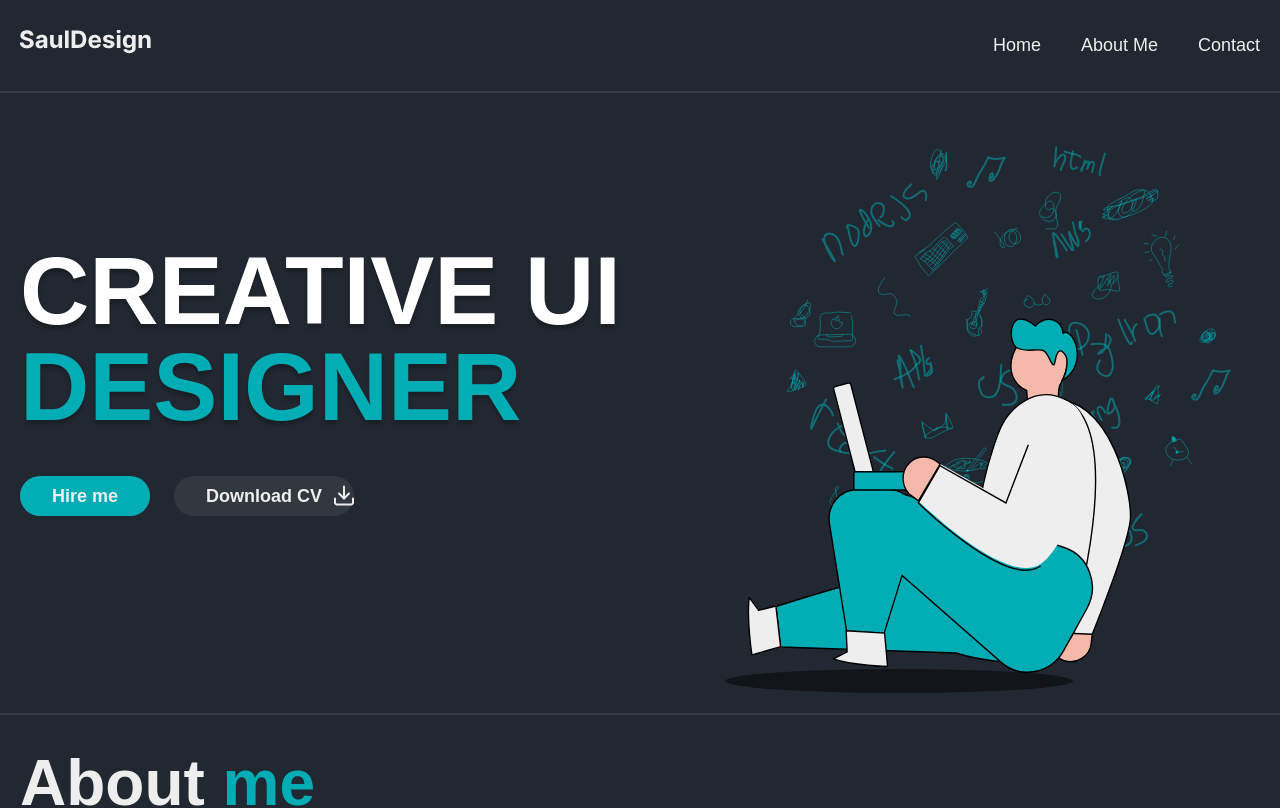
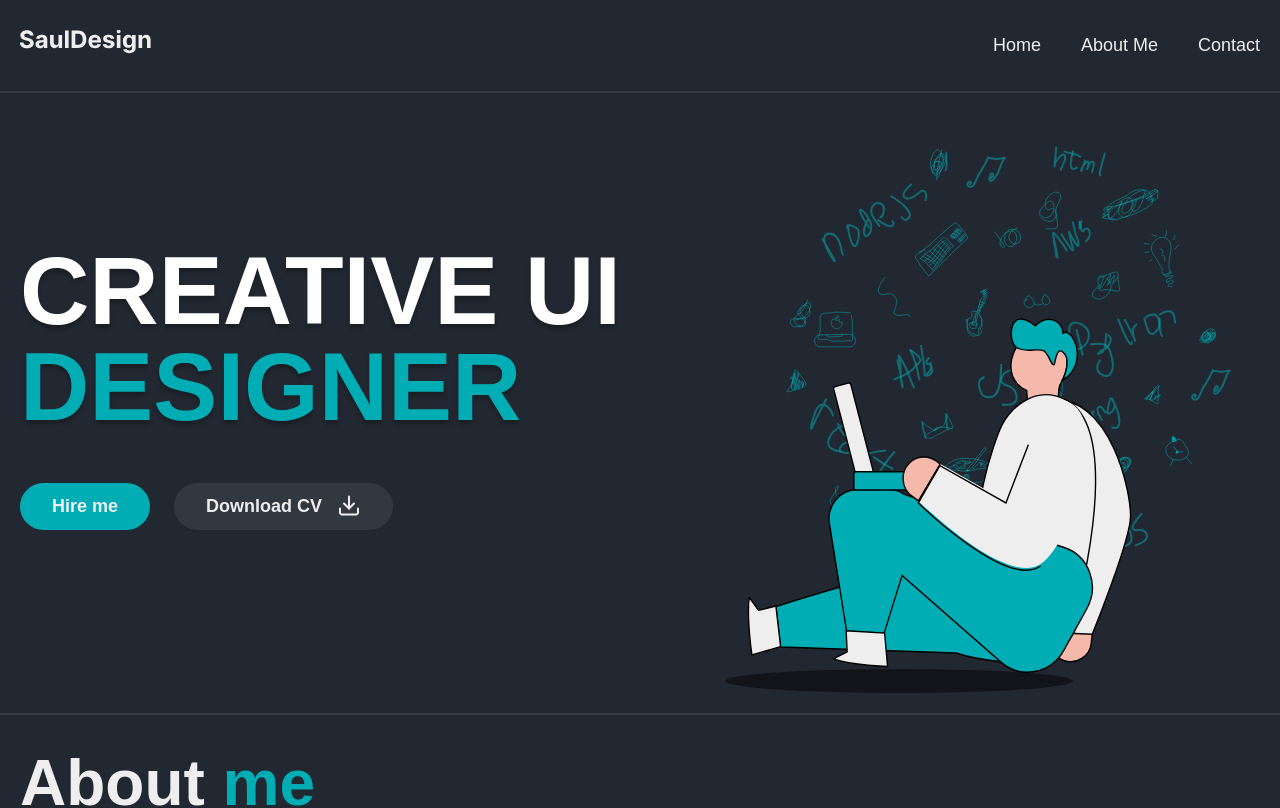
Before and after one commit to MEDOYED/Saul-Design, a React (Vite) app: page / in a window 1280 px wide. Shown: the top 808 px of the page. Built offline with nearby package versions, Linux system fonts and the light colour scheme.

Commit message:
bug fix(Header) | fix styling download icon

```diff
--- a/src/components/UI/buttons/header-download/header-download.css
+++ b/src/components/UI/buttons/header-download/header-download.css
@@ -1,8 +1,5 @@
 .header__download-svg {
-  position: absolute;
-  left: 158px;
-  top: 0px;
-  display: flex;
+  margin-left: 15px;
 }
 
 .header__download-svg path {
--- a/src/components/widgets/header/header.css
+++ b/src/components/widgets/header/header.css
@@ -81,11 +81,10 @@
 
 .header__content-list {
   display: flex;
-  /* padding-bottom: 354px; */
 }
 
-.header__content-item {
-  position: relative;
+.header__content-item a {
+  display: flex;
 }
 
 .header__content-btn-one {
--- a/src/components/widgets/header/header.jsx
+++ b/src/components/widgets/header/header.jsx
@@ -56,9 +56,8 @@ const Header = () => {
                     download="planZajenc.pdf"
                   >
                     Download CV
+                    <HeaderDownload />
                   </a>
-
-                  <HeaderDownload />
                 </li>
               </ul>
             </div>
```
